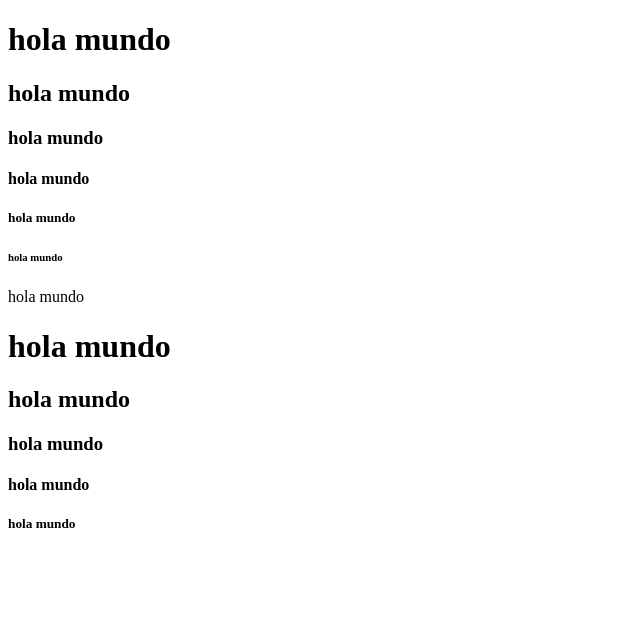
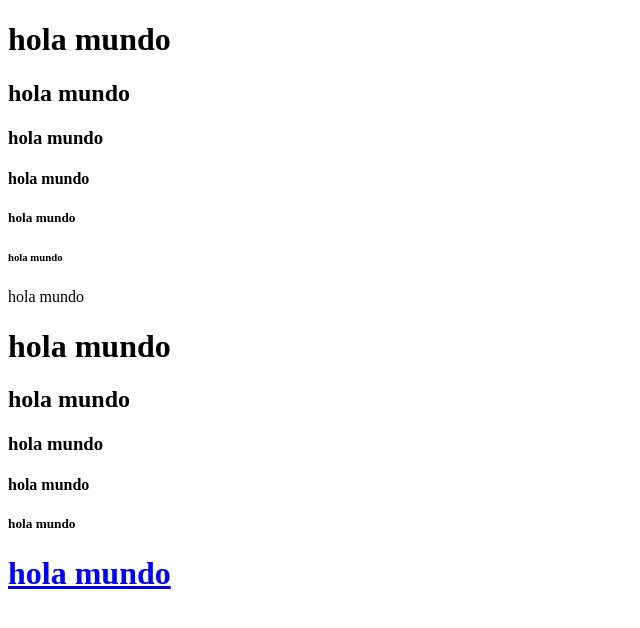
Before and after one commit to Nishant5565/DemoR, a plain HTML site: page src/index.html in a window 1280 px wide. Shown: the whole page, without its empty margins (0-640 px from the left). Drawn offline with Linux system fonts and the light colour scheme.

Commit message:
conflicts

```diff
--- a/src/index.html
+++ b/src/index.html
@@ -15,7 +15,7 @@
      <h6>hola mundo</h6>
      <p>hola mundo</p>
 
-     <!-- * Changes by Developer 2 -->
+     <!-- * Changes by Nishant -->
 
      <h1>hola mundo</h1>
      <h2>hola mundo</h2>
@@ -23,6 +23,11 @@
      <h4>hola mundo</h4>
      <h5>hola mundo</h5>
 
+     <!-- * Changes by Nishant -->
+     <h1>
+          <a href="#">hola mundo</a>
+     </h1>
+
 
 </body>
 </html>
```
